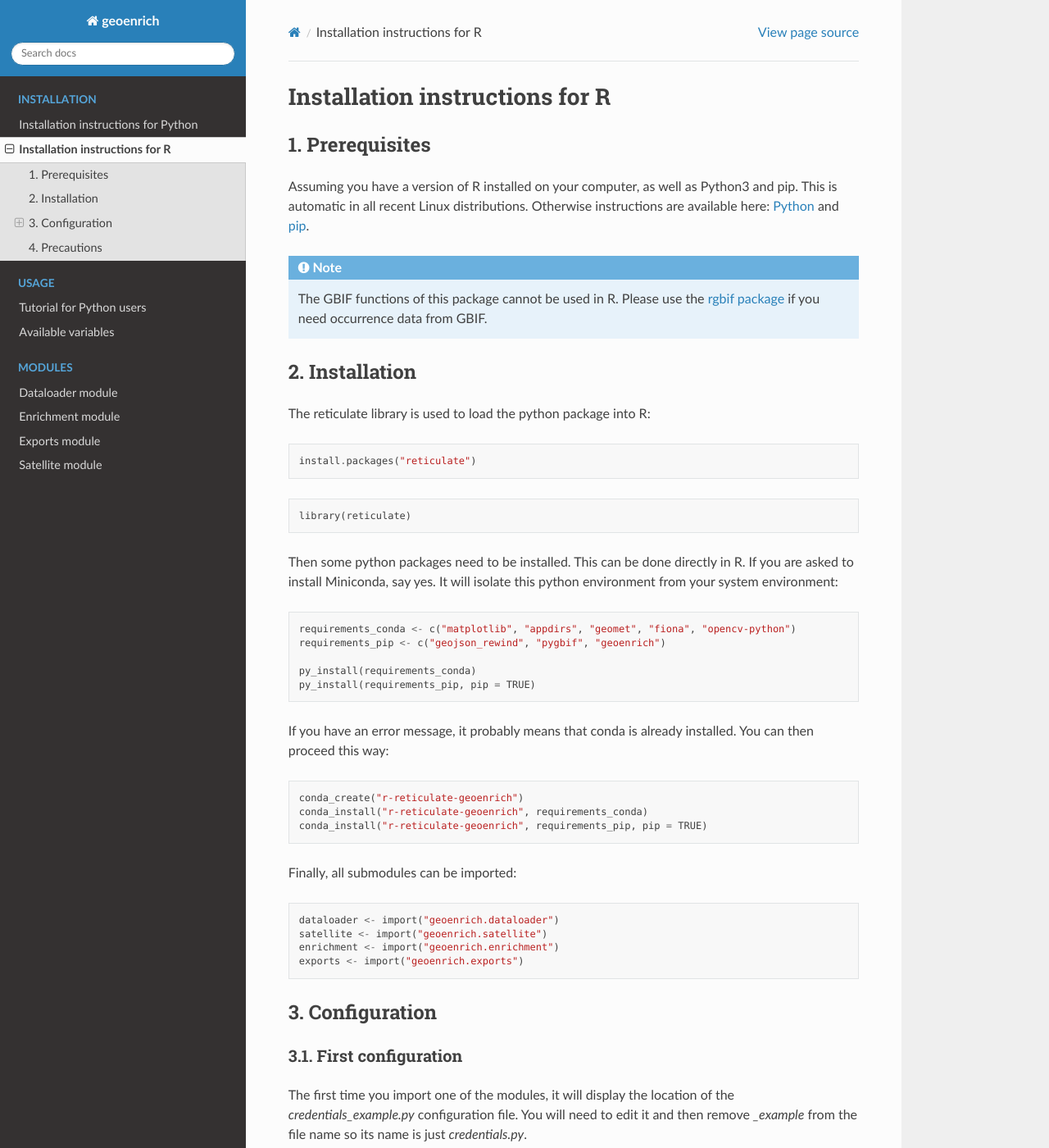
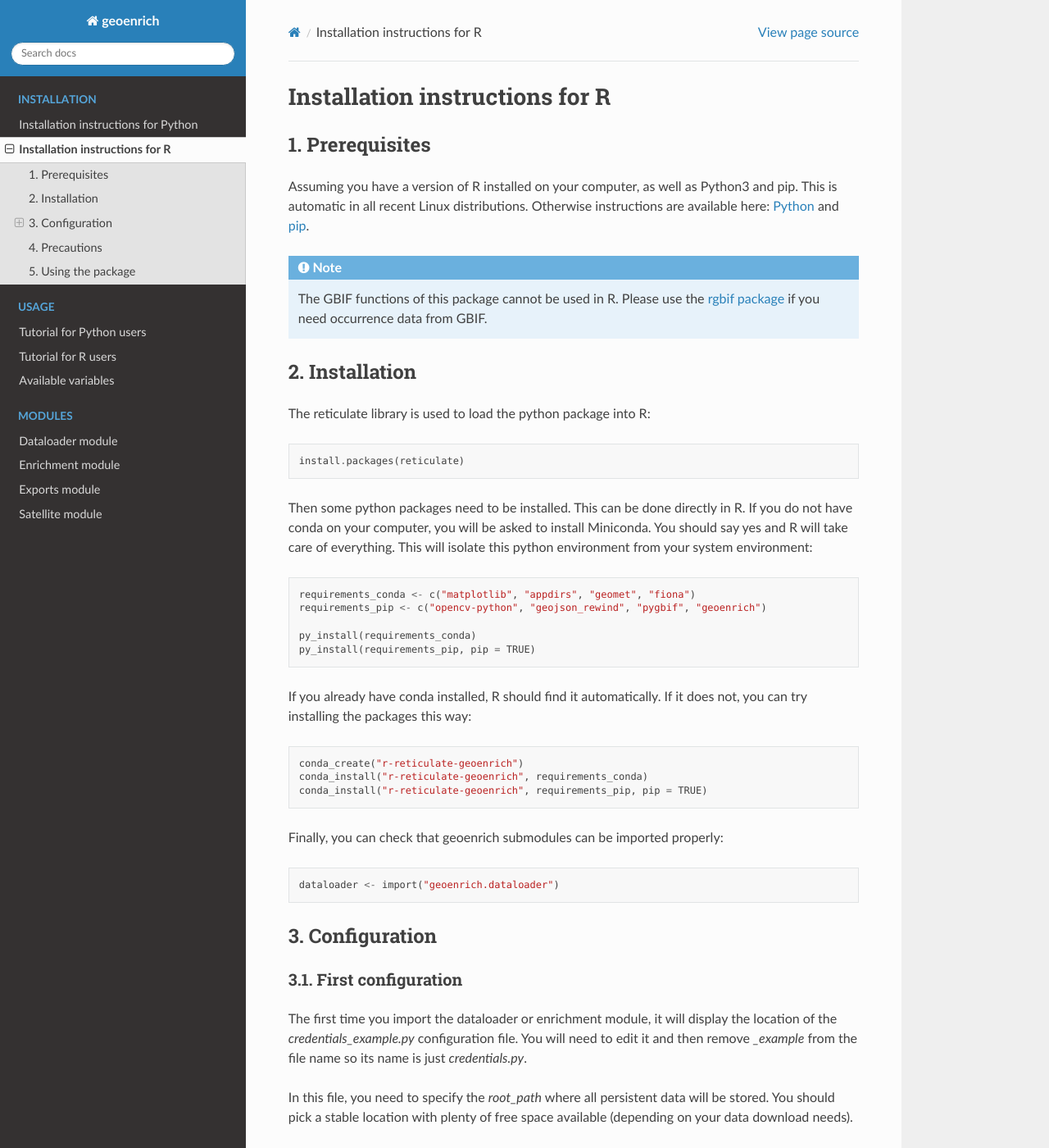
Before and after one commit to IRDG2OI/geoenrich, a Sphinx documentation site: the page built from docs/source/r-install.rst, in a window 1280 px wide and 1400 px high. Shown: the whole window at 82% size. Built offline with Sphinx 7.4.7 and the Read the Docs theme 2.0.0, drawn with Linux system fonts in a browser that asks for light colours; pages that are not in the unit, such as notebooks, are missing from menus; some of the changed text lies outside the part shown.

Commit message:
modified:   CHANGELOG.md 	modified:   README.md 	modified:   docs/requirements.txt 	modified:   docs/source/dataloader.rst 	modified:   docs/source/enrichment.rst 	modified:   docs/source/exports.rst 	modified:   docs/source/index.rst 	modified:   docs/source/install.rst 	modified:   docs/source/r-install.rst 	new file:   docs/source/r-tutorial.ipynb 	modified:   docs/source/tutorial.ipynb 	modified:   geoenrich/dataloader.py 	modified:   geoenrich/enrichment.py 	modified:   geoenrich/exports.py 	modified:   setup.cfg

```diff
--- a/docs/requirements.txt
+++ b/docs/requirements.txt
@@ -9,3 +9,4 @@ geojson-rewind
 geomet
 requests_cache
 tqdm
+opencv-python
--- a/docs/source/dataloader.rst
+++ b/docs/source/dataloader.rst
@@ -1,7 +1,10 @@
 Dataloader module
 =================
 
-The Dataloader module contains functions that handle the geo-referenced data to be enriched. It may be used to download occurrences from GBIF or to load your own DarwinCore archive or CSV database.
+This module provides functions to load input data before enrichment.
+The package supports two types of input: occurrences or areas.
+Occurrences can be loaded straight from GBIF, from a local DarwinCore archive, or from a custom csv file.
+Areas have to be loaded from a csv file. See :func:`geoenrich.dataloader.load_areas_file`.
 
 
 .. autofunction:: geoenrich.dataloader.download_requested
--- a/docs/source/enrichment.rst
+++ b/docs/source/enrichment.rst
@@ -1,7 +1,8 @@
 Enrichment module
 =================
 
-This is the main module of the package. It handles the local enrichment files, as well as the download of enrichment data from remote servers.
+This is the main module of the package.
+It handles the local enrichment files, as well as the download of enrichment data from remote servers.
 
 Main functions
 --------------
--- a/docs/source/r-install.rst
+++ b/docs/source/r-install.rst
@@ -16,35 +16,27 @@ Assuming you have a version of R installed on your computer, as well as Python3
 
 The reticulate library is used to load the python package into R::
 
-	install.packages("reticulate")
+	install.packages(reticulate)
 
-::
+Then some python packages need to be installed. This can be done directly in R. If you do not have conda on your computer, you will be asked to install Miniconda. You should say yes and R will take care of everything. This will isolate this python environment from your system environment::
 
-	library(reticulate)
-
-
-Then some python packages need to be installed. This can be done directly in R. If you are asked to install Miniconda, say yes. It will isolate this python environment from your system environment::
-
-	requirements_conda <- c("matplotlib", "appdirs", "geomet", "fiona", "opencv-python")
-	requirements_pip <- c("geojson_rewind", "pygbif", "geoenrich")
+	requirements_conda <- c("matplotlib", "appdirs", "geomet", "fiona")
+	requirements_pip <- c("opencv-python", "geojson_rewind", "pygbif", "geoenrich")
 
 	py_install(requirements_conda)
 	py_install(requirements_pip, pip = TRUE)
 
 
-If you have an error message, it probably means that conda is already installed. You can then proceed this way::
+If you already have conda installed, R should find it automatically. If it does not, you can try installing the packages this way::
 
 	conda_create("r-reticulate-geoenrich")
 	conda_install("r-reticulate-geoenrich", requirements_conda)
 	conda_install("r-reticulate-geoenrich", requirements_pip, pip = TRUE)
 
 
-Finally, all submodules can be imported::
+Finally, you can check that geoenrich submodules can be imported properly::
 
 	dataloader <- import("geoenrich.dataloader")
-	satellite <- import("geoenrich.satellite")
-	enrichment <- import("geoenrich.enrichment")
-	exports <- import("geoenrich.exports")
 
 
 3. Configuration
@@ -53,7 +45,7 @@ Finally, all submodules can be imported::
 3.1. First configuration
 ^^^^^^^^^^^^^^^^^^^^^^^^
 
-The first time you import one of the modules, it will display the location of the *credentials_example.py* configuration file. You will need to edit it and then remove *_example* from the file name so its name is just *credentials.py*.
+The first time you import the dataloader or enrichment module, it will display the location of the *credentials_example.py* configuration file. You will need to edit it and then remove *_example* from the file name so its name is just *credentials.py*.
 
 In this file, you need to specify the *root_path* where all persistent data will be stored. You should pick a stable location with plenty of free space available (depending on your data download needs).
 
@@ -78,3 +70,9 @@ If you need additional variables, you can update the *catalog.csv* file to add o
 --------------
 
 If you edited the *catalog.csv* file to add variables, you should make a backup of it, as it will get overwritten if you update or reinstall this package.
+
+
+5. Using the package
+--------------------
+
+Congrats, you can now use the `tutorial <https://geoenrich.readthedocs.io/en/latest/r-tutorial.html>`_ and start doing science!
--- a/setup.cfg
+++ b/setup.cfg
@@ -3,7 +3,7 @@ name = geoenrich
 version = 0.3
 author = Gaétan Morand (UMR Marbec)
 author_email = gaetan.morand@ird.fr
-description = A package to enrich your geo-referenced data (eg. species occurrences) with environmental data.
+description = A package to enrich your geo-referenced data (e.g. species occurrences) with environmental data.
 long_description = file: README.md
 long_description_content_type = text/markdown
 project_urls =
```
Also changed, not shown: CHANGELOG.md (+1 -1 lines), README.md (+4 -3 lines), docs/source/exports.rst (+6 -1 lines), docs/source/index.rst (+5 -3 lines), docs/source/install.rst (+7 -7 lines), docs/source/r-tutorial.ipynb (added), docs/source/tutorial.ipynb, 3 other files.
